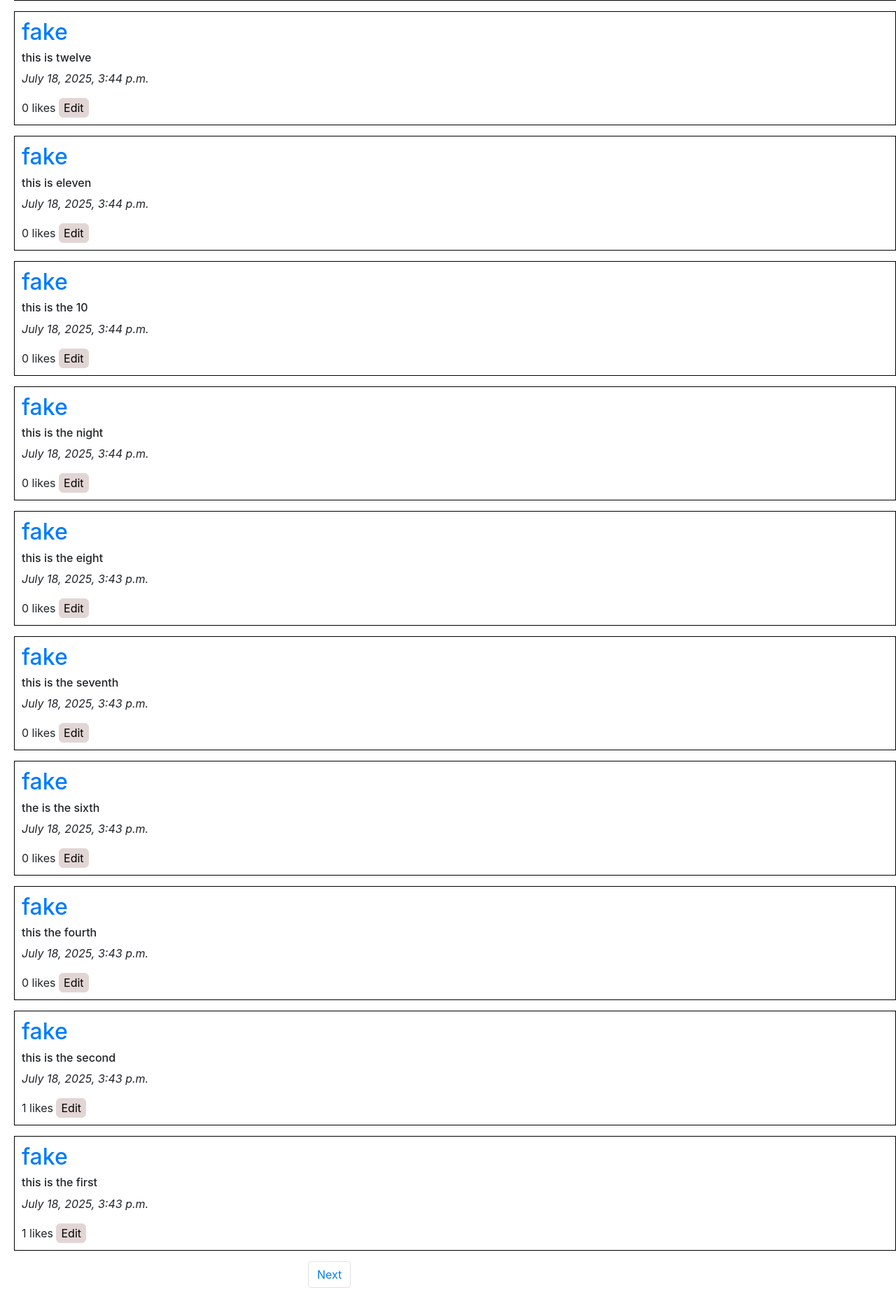
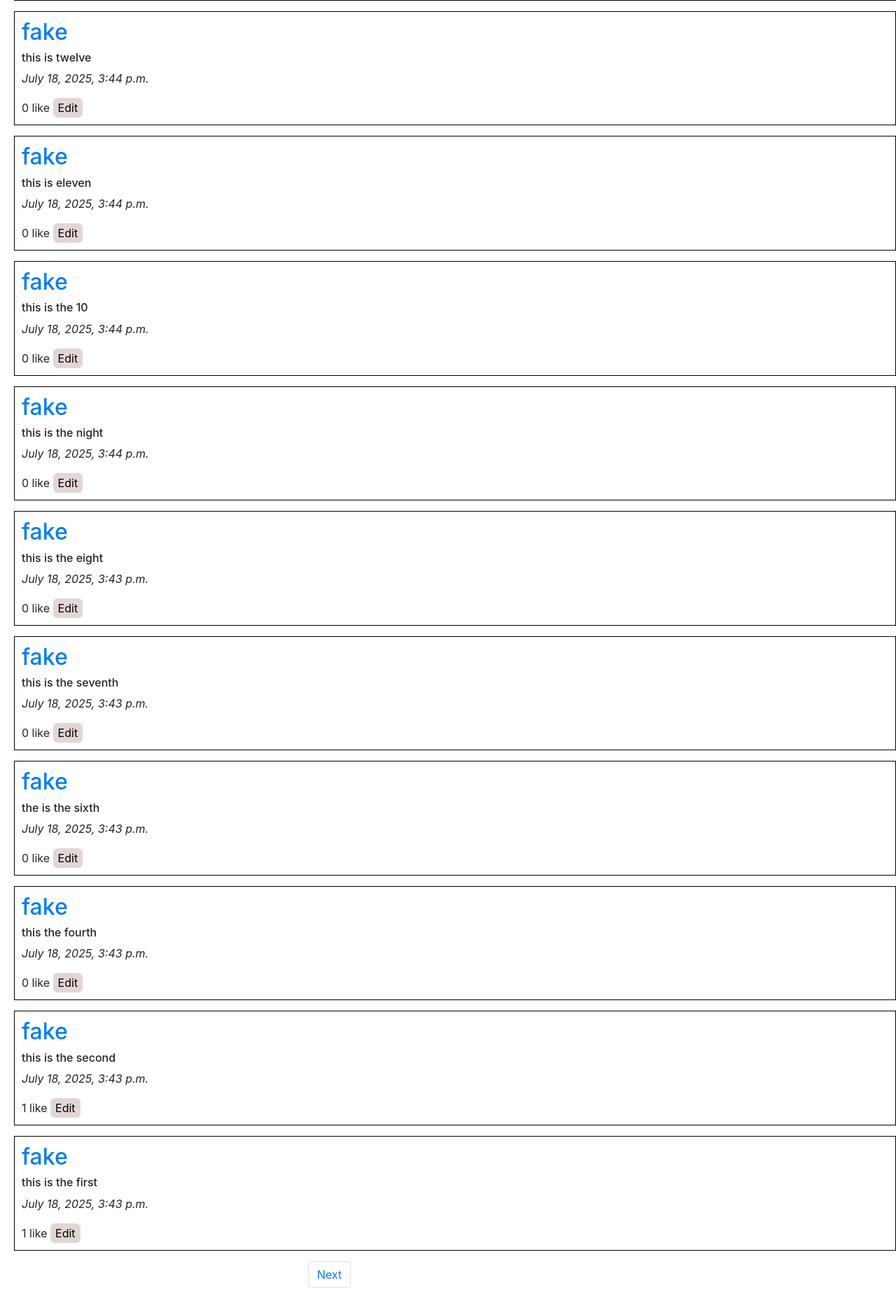
Before and after one commit to Junior-idrice/cs50w-project4, a Django app: page / in a window 1280 px wide. Shown: the part 342-2198 px from the top of the page at 70% size. Run offline with Django 3.2, Linux system fonts and the light colour scheme; a user stored in the database is signed in; data comes from the database, SQL or seed files in the repository; both versions use the stored data as it was after the commit; some libraries are stand-ins or nearby versions.

Commit message:
last danse

```diff
--- a/project4/network/templates/network/following.html
+++ b/project4/network/templates/network/following.html
@@ -2,10 +2,10 @@
 {% block body %}
 
 
-    <div class="following-post">
+    <div >
         {%for post in pagePosts %}
-          <div>
-            <h2>{{post.user}}</h2>
+          <div class="following-post">
+            <h2><a href="{%url 'profile' user_id=post.user.id%}">{{post.user}}</a></h2>
             <h6>{{post.content}}</h6>
             <p>{{post.date}}</p>
           </div>
--- a/project4/network/templates/network/index.html
+++ b/project4/network/templates/network/index.html
@@ -119,7 +119,13 @@
                     {%if user.is_authenticated%}
                         {%if user == post.user%}
                         <div>
-                            <span id="like_count_{{ post.id }}">{{ post.like_post.count  }}</span> likes
+                            <span id="like_count_{{ post.id }}">{{ post.like_post.count  }}</span>
+                            {%if post.like_post.count <= 1%}like
+                            {%else%}likes
+                            {%endif%}
+
+
+
                             <button id="edit" data-target="#modal_edit_post_{{post.id}}" type="submit" data-toggle="modal">Edit</button>
                         </div>
                         <div id="modal_edit_post_{{post.id}}" class="modal fade" tabindex="-1" role="dialog" aria-labelledby="modal_edit_post_{{post.id}}_label" aria-hidden="true" >
@@ -155,7 +161,10 @@
                             </button>
 
                             <!-- Like Count -->
-                            <span id="like_count_{{ post.id }}">{{ post.like_post.count  }}</span> likes
+                            <span id="like_count_{{ post.id }}">{{ post.like_post.count  }}</span>
+                            {%if post.like_post.count <= 1%}like
+                            {%else%}likes
+                            {%endif%}
                             </div>
                                     {%endif%}
                                 {%endif%}
```
Also changed, not shown: project4/db.sqlite3.
